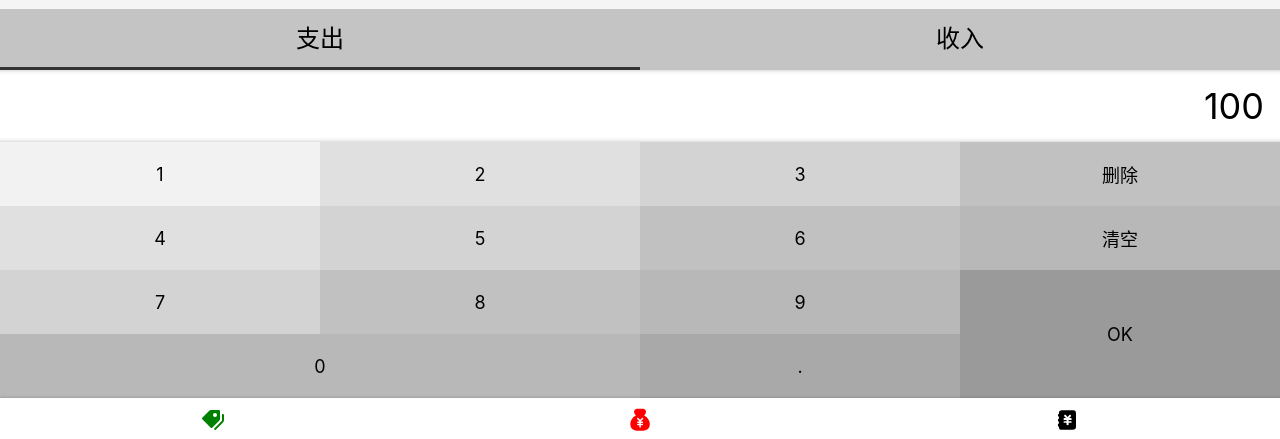
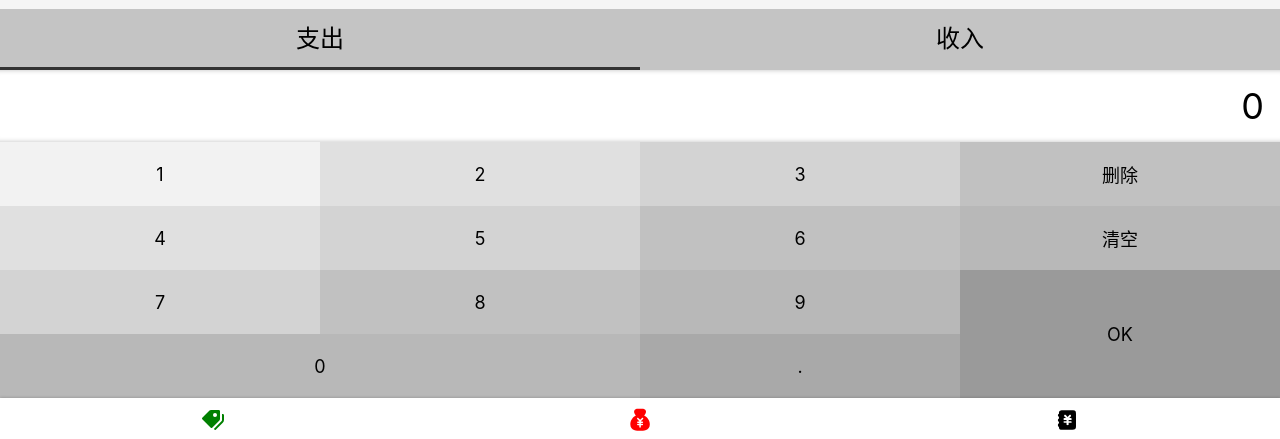
Before and after one commit to deib0/money-react, a React app: page /#/money in a window 1280 px wide. Shown: the part 358-797 px from the top of the page. Built offline with nearby package versions, Linux system fonts and the light colour scheme.

Commit message:
将NumberPad按键用switch分类

```diff
--- a/src/components/Money/NumberPadSection.tsx
+++ b/src/components/Money/NumberPadSection.tsx
@@ -1,6 +1,8 @@
 import styled from 'styled-components';
+import React from 'react';
+import {useState} from 'react';
 
-const NumberPadSection = styled.section`
+const Wrapper = styled.section`
   display:flex;
   flex-direction: column;
   > .output{
@@ -49,4 +51,63 @@ const NumberPadSection = styled.section`
   }
 `;
 
+const NumberPadSection=()=>{
+  const [output,setOutput] =useState('0')
+  const onClick=(e: React.MouseEvent)=>{
+    let text =(e.target as HTMLButtonElement).textContent
+    console.log('text',text)
+    if(text===null){return}
+    switch(text){
+      case '0':
+      case '1':
+      case '2':
+      case '3':
+      case '4':
+      case '5':
+      case '6':
+      case '7':
+      case '8':
+      case '9':
+        if(output==='0'){
+          setOutput(text)
+        }else{
+          setOutput(output+text)
+        }
+        break;
+      case '.':
+        console.log('点')
+        break;
+      case '删除':
+        console.log('删除')
+        break;
+      case '清空':
+        console.log('清空' )
+        break;
+    }
+  }
+  return (
+    <Wrapper>
+        <div className="output">
+          {output}
+        </div>
+        <div className="pad clearfix" onClick={onClick}>
+          <button>1</button>
+          <button>2</button>
+          <button>3</button>
+          <button>删除</button>
+          <button>4</button>
+          <button>5</button>
+          <button>6</button>
+          <button>清空</button>
+          <button>7</button>
+          <button>8</button>
+          <button>9</button>
+          <button className="ok">OK</button>
+          <button className="zero">0</button>
+          <button className="dot">.</button>
+        </div>
+      </Wrapper>
+  )
+}
+
 export {NumberPadSection};
--- a/src/views/Money.tsx
+++ b/src/views/Money.tsx
@@ -16,27 +16,7 @@ function Money() {
       <TagsSection />
       <NotesSection />
       <CategorySection />
-      <NumberPadSection>
-        <div className="output">
-          100
-        </div>
-        <div className="pad clearfix">
-          <button>1</button>
-          <button>2</button>
-          <button>3</button>
-          <button>删除</button>
-          <button>4</button>
-          <button>5</button>
-          <button>6</button>
-          <button>清空</button>
-          <button>7</button>
-          <button>8</button>
-          <button>9</button>
-          <button className="ok">OK</button>
-          <button className="zero">0</button>
-          <button className="dot">.</button>
-        </div>
-      </NumberPadSection>
+      <NumberPadSection />
     </MyLayout>
   );
 }
```
